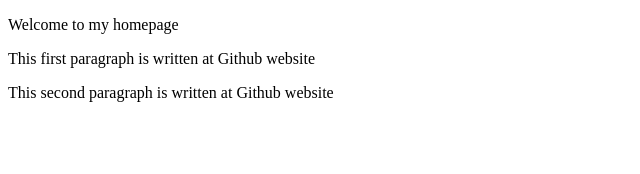
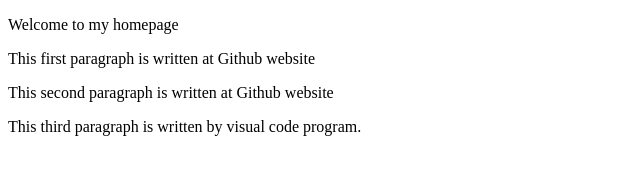
Before and after one commit to ShadowKJY/my-site, a plain HTML site: page index.html in a window 1280 px wide. Shown: the whole page, without its empty margins (0-640 px from the left). Drawn offline with Linux system fonts and the light colour scheme.

Commit message:
modified at my desktop

```diff
--- a/index.html
+++ b/index.html
@@ -7,5 +7,6 @@
     <p>Welcome to my homepage</p>
     <p>This first paragraph is written at Github website</p>
     <p>This second paragraph is written at Github website</p>
+    <p>This third paragraph is written by visual code program.</p>
 </body>
 </html>
```
